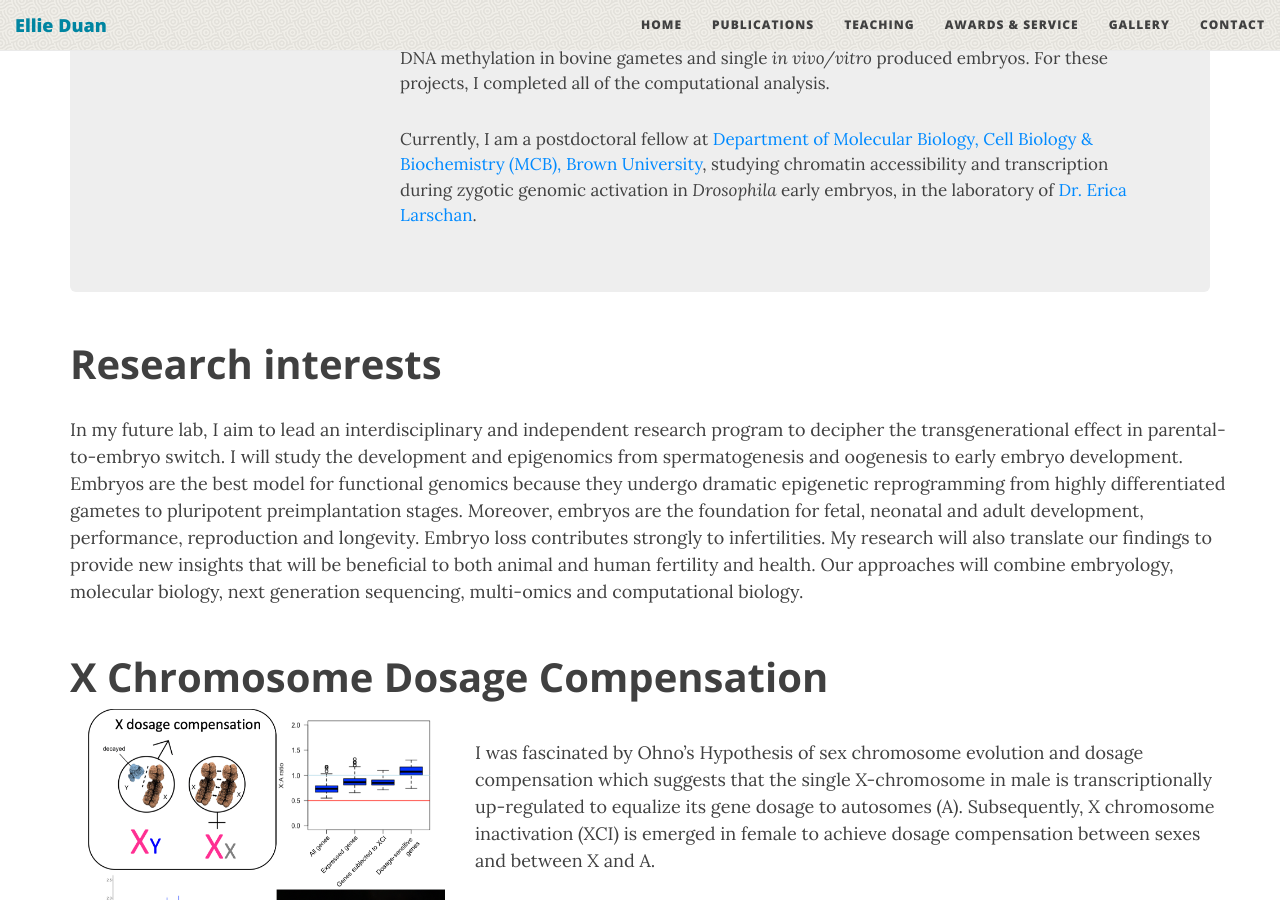
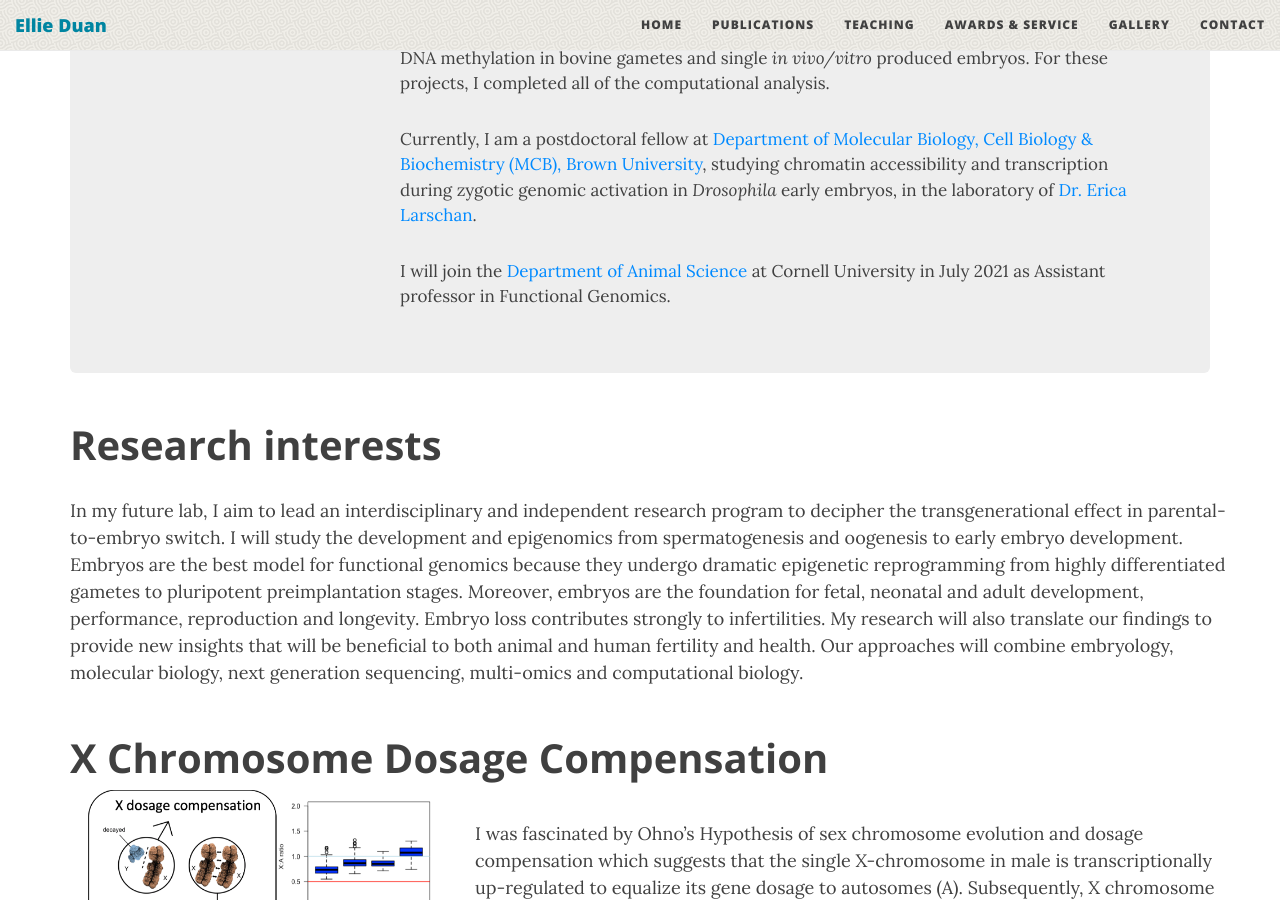
Before and after one commit to EllieDuan/EllieDuan.github.io, a Jekyll site: the page built from index.html, in a window 1280 px wide and 900 px high, scrolled down 516 px. Built offline with Jekyll 4.4.1, drawn with Linux system fonts in a browser that asks for light colours; nearby versions of some CDN libraries; the list of posts is cut into pages by our own code; comment, search, counter and statistics services are not loaded.

Commit message:
update job

```diff
--- a/index.html
+++ b/index.html
@@ -45,6 +45,11 @@ use-site-title: true
                  </p>
                   <p style="font-size:17px">Currently, I am a postdoctoral fellow at <a href="https://www.brown.edu/academics/biomed/molecular-cell-biochemistry/"> Department of Molecular Biology, Cell Biology & Biochemistry (MCB), Brown University</a>, studying chromatin accessibility and transcription during zygotic genomic activation in <i> Drosophila </i> early embryos, in the laboratory of <a href="https://vivo.brown.edu/display/elarscha">Dr. Erica Larschan</a>.
                 </p>
+
+                <p style="font-size:17px">I will join the  <a href="https://ansci.cals.cornell.edu/">Department of Animal Science</a> at Cornell University in July 2021 as Assistant professor in Functional Genomics.
+
+                </p>
+
             </div>
         </div>
     </div>
```
